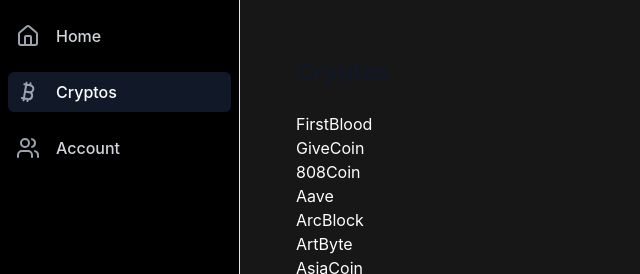
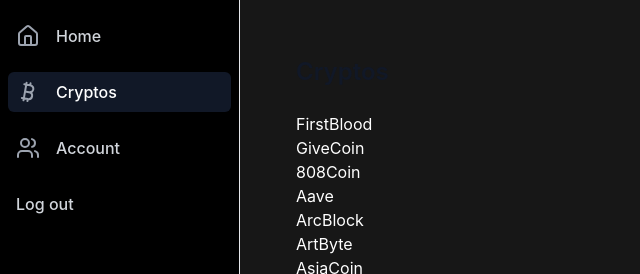
Before and after one commit to zcestkc/stalk, a Next.js app: page /app/cryptos in a window 1280 px wide. Shown: the top 274 px of the page, without its empty margins (0-640 px from the left). Built offline with nearby package versions, Linux system fonts and the light colour scheme.

Commit message:
added logout button

```diff
--- a/src/app/app/_components/home-layout.tsx
+++ b/src/app/app/_components/home-layout.tsx
@@ -57,6 +57,12 @@
               </Link>
             );
           })}
+          <Link
+            href={paths.home.getHref()}
+            className="text-gray-300 hover:bg-gray-700 hover:text-white group rounded-md p-2 w-full text-base font-medium"
+          >
+            Log out
+          </Link>
         </nav>
       </aside>
       <div className="flex flex-col sm:gap-4 sm:py-4 sm:pl-60">
```
